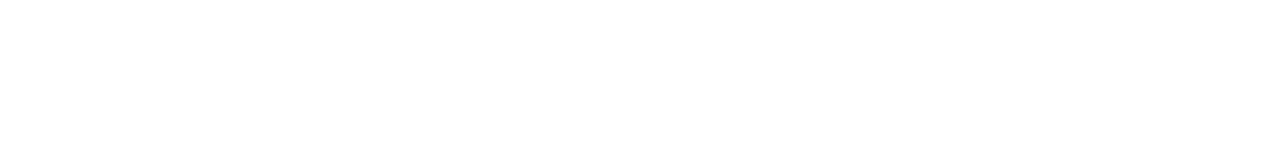
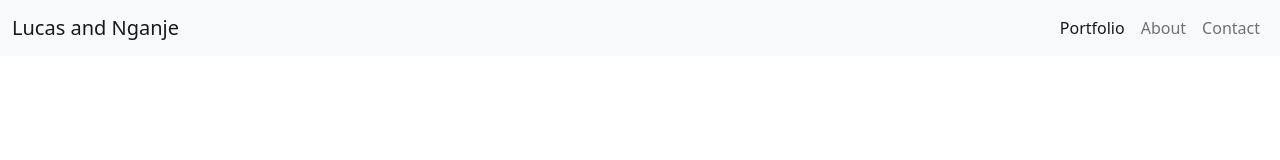
Before and after one commit to lucascomamala/Bootstrap-Portfolio, a plain HTML site: page index.html in a window 1280 px wide. Drawn offline with nearby package versions, Linux system fonts and the light colour scheme.

Commit message:
added logo, navbar items and modified styles.css

```diff
--- a/index.html
+++ b/index.html
@@ -7,11 +7,32 @@
   <meta name="viewport" content="width=device-width, initial-scale=1.0">
   <link rel="stylesheet" href="./style.css">
   <link href="https://cdn.jsdelivr.net/npm/bootstrap@5.0.2/dist/css/bootstrap.min.css" rel="stylesheet" integrity="sha384-EVSTQN3/azprG1Anm3QDgpJLIm9Nao0Yz1ztcQTwFspd3yD65VohhpuuCOmLASjC" crossorigin="anonymous">
+
   <title>Bootstrap Portfolio</title>
 </head>
+<body>
+  <header class="header">
+    <nav class="navbar navbar-expand-lg navbar-light bg-light">
+      <div class="container-fluid">
+        <a class="navbar-brand" href="#">Lucas and Nganje</a>
+        <button class="navbar-toggler" type="button" data-bs-toggle="collapse" data-bs-target="#navbarNavAltMarkup" aria-controls="navbarNavAltMarkup" aria-expanded="false" aria-label="Toggle navigation">
+          <span class="navbar-toggler-icon"></span>
+        </button>
+        <div class="nav navbar-nav" id="navbarNavAltMarkup">
+          <div class="navbar-nav">
+            <a class="nav-link active" aria-current="page" href="#">Portfolio</a>
+            <a class="nav-link" href="#">About</a>
+            <a class="nav-link" href="#">Contact</a>
+          </div>
+        </div>
+      </div>
+    </nav>
+  </header>
 
-<body
 
+
+
+<script src="https://cdn.jsdelivr.net/npm/bootstrap@5.0.2/dist/js/bootstrap.bundle.min.js" integrity="sha384-MrcW6ZMFYlzcLA8Nl+NtUVF0sA7MsXsP1UyJoMp4YLEuNSfAP+JcXn/tWtIaxVXM" crossorigin="anonymous"></script>
 </body>
 
 </html>
--- a/style.css
+++ b/style.css
@@ -0,0 +1,8 @@
+* {
+    margin: 0;
+    padding: 0;
+}
+
+.header {
+    height: 100vh;
+}
```
